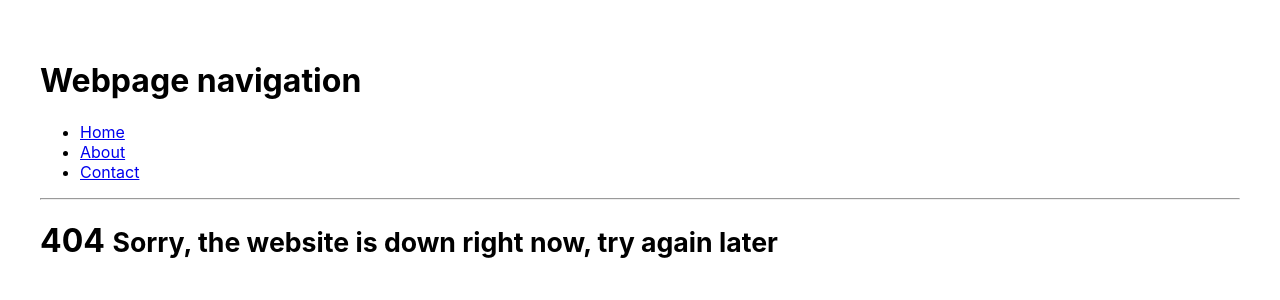
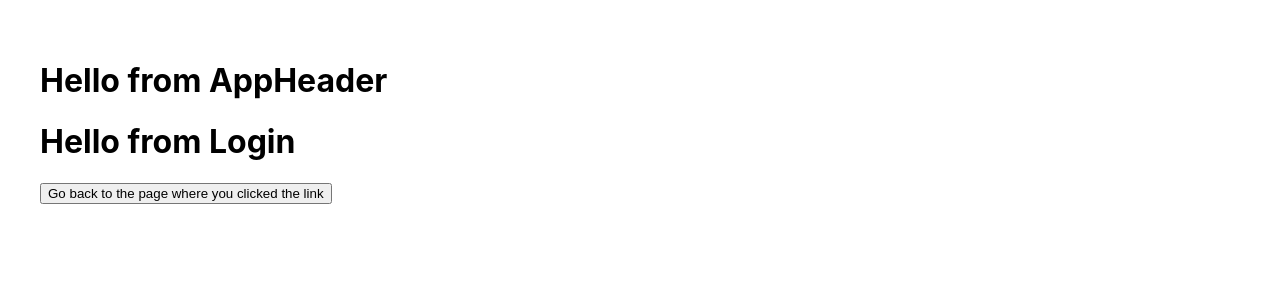
Before and after one commit to React-JS-Folder/react-git-github, a React (Create React App) app: page /login in a window 1280 px wide. Before the commit this address led to /Page404. Shown: the top 300 px of the page. Built offline with nearby package versions, Linux system fonts and the light colour scheme.

Commit message:
Tutorial 12 - video 15 - React Router Hooks - useHistory

```diff
--- a/src/App.jsx
+++ b/src/App.jsx
@@ -1,38 +1,22 @@
-import React from 'react'
-import {BrowserRouter as Router, Route, Link, Redirect, Switch} from 'react-router-dom';
-import Home from './components/Home.js';
-import About from './components/About.js';
-import Contact from './components/Contact.js';
-import Page404 from './components/Page404.js';
+import { BrowserRouter as Router, Route, Switch, Redirect } from 'react-router-dom';
+
+import AppHeader from './components/AppHeader';
+import Dashboard from './components/Dashboard';
+import Login from './components/Login';
 
 export default function App() {
+
   return (
+    <>
+      <Router>
+        <AppHeader />
 
-    <Router>
-      <h1>Webpage navigation</h1>
-      <div className="App">
-        <ul className="App-header">
-          <li>
-            <Link to="/Home">Home</Link>
-          </li>
-          <li>
-            <Link to="/About">About</Link>
-          </li>
-          <li>
-            <Link to="/Contact">Contact</Link>
-          </li>
-        </ul>
-        <hr />
         <Switch>
-          <Route exact path='/Home0000' component={Home} />  {/* I typed the path wrong to test <Redirect */}
-          <Route exact path='/About' component={About} />
-          <Route exact path='/Contact' component={Contact} />
-          <Route path='/Page404' component={Page404} />
-          <Redirect to='/Page404' component={Page404} />
+          <Route path="/login" component={Login} />
+          <Route path="/dashboard" component={Dashboard} />
+          <Redirect to="/login" />
         </Switch>
-      </div>
-
-
-    </Router>
+      </Router>
+    </>
   )
 }
--- a/src/components/About.js
+++ /dev/null
@@ -1,13 +0,0 @@
-import React from 'react'
-
-export default function About() {
-  return (
-    <div>
-      <h2>Edureka is an E-learning Platform! </h2>
-      Read more about us at:
-      <a href="https://www.edureka.co/">
-        https://www.edureka.co/
-      </a>
-    </div>
-  )
-}
--- /dev/null
+++ b/src/components/AppHeader.js
@@ -0,0 +1,9 @@
+import React from 'react'
+
+export default function AppHeader() {
+  return (
+    <div>
+      <h1>Hello from AppHeader</h1>
+    </div>
+  )
+}
--- a/src/components/Contact.js
+++ /dev/null
@@ -1,9 +0,0 @@
-import React from 'react'
-
-export default function Contact() {
-  return <address>
-      For Queries, you can find us here: <br />
-      Edureka! <br />
-      +91 8951755408 <br />
-    </address>
-}
--- /dev/null
+++ b/src/components/Dashboard.js
@@ -0,0 +1,20 @@
+import React from 'react'
+import {useHistory} from 'react-router-dom';
+
+
+export default function Dashbord() {
+  const history = useHistory();
+  const data = "Hello Mr Walkings";
+
+  console.log(history);
+
+  return (
+    <div>
+      <h1>Hello from Dashboard</h1>
+
+      {/* <button onClick={ () => history.push('/login')} >Go to login</button> */}
+
+      <button onClick={ () => history.push('/login', data)} > Go to login page</button>
+    </div>
+  )
+}
--- a/src/components/Home.js
+++ /dev/null
@@ -1,6 +0,0 @@
-import React from 'react'
-
-export default function Home() {
-  return <h1> Welcome to Edureka!</h1>
-
-}
--- /dev/null
+++ b/src/components/Login.js
@@ -0,0 +1,16 @@
+import React from 'react';
+import {useHistory} from 'react-router-dom';
+
+export default function Login() {
+  const history = useHistory();
+
+  console.log(history);
+
+  return (
+    <div>
+      <h1>Hello from Login</h1>
+
+      <button onClick={ () => history.goBack() } > Go back to the page where you clicked the link</button>
+    </div>
+  )
+}
--- a/src/components/Page404.js
+++ /dev/null
@@ -1,6 +0,0 @@
-import React from 'react'
-
-export default function Page404() {
-  return   <h1>404 <small>Sorry, the website is down right now, try again later</small></h1>
-
-}
```
Also changed, not shown: src/React Router Hooks - NOTES/React Router Hooks - NOTES.txt (added), src/React Router Hooks - NOTES/React Router Hooks 2 Link.txt (added).
